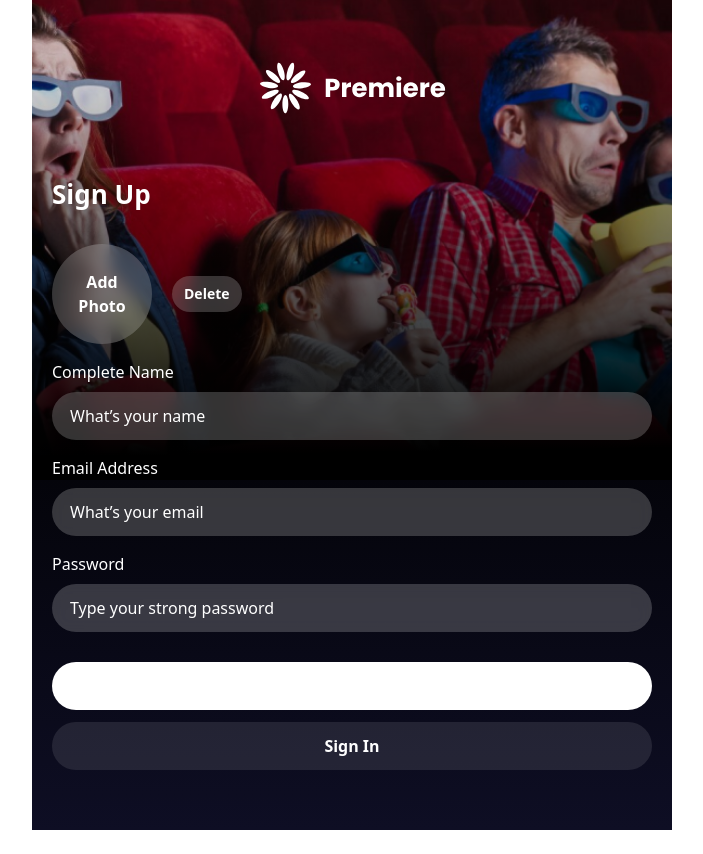
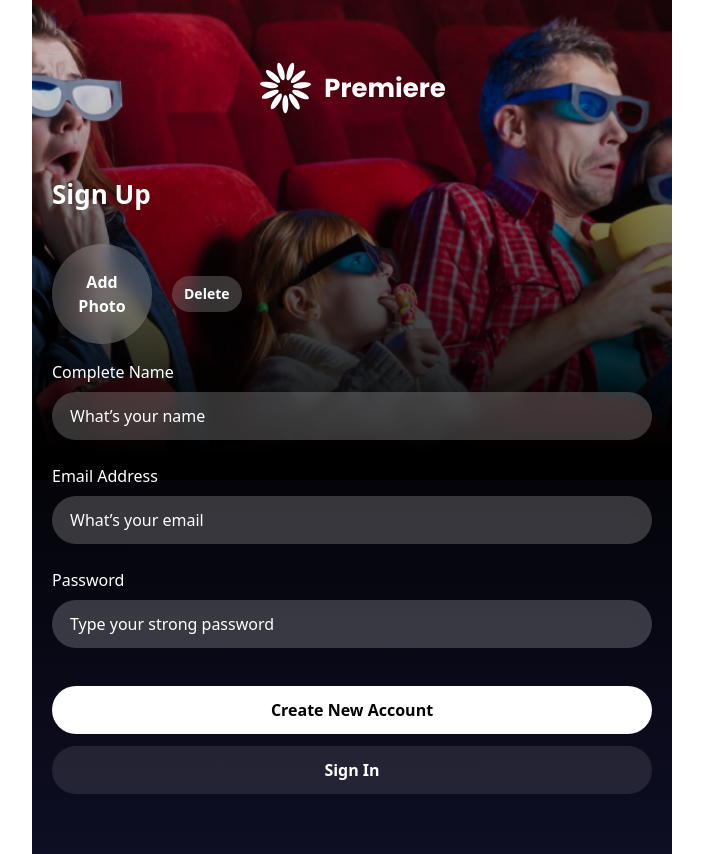
Before and after one commit to DioPrasetyo04/ProjectMovieTicket_FrontEnd, a React (Vite) app: page /sign-up in a window 1280 px wide. Shown: the whole page, without its empty margins (288-991 px from the left). Before the commit the page ends 830 px from the top, so only its background shows below. Built offline with nearby package versions, Linux system fonts and the light colour scheme; no server answers.

Commit message:
Update Customer Sign Up

```diff
--- a/src/customer.css
+++ b/src/customer.css
@@ -26,6 +26,31 @@
   .background-yellow {
     background-color: #eeff06;
   }
+
+  .text-premiere-black {
+    color: #010101;
+  }
+  .text-premiere-grey {
+    color: #908e8e;
+  }
+  .text-premiere-gree {
+    color: #009421;
+  }
+  .text-premiere-light-green {
+    color: #d5ffde;
+  }
+  .text-premiere-red {
+    color: #ff2149;
+  }
+  .text-premiere-light-red {
+    color: #ffdee4;
+  }
+  .text-premiere-yellow {
+    color: #e7a436;
+  }
+  .text-premiere-purple {
+    color: #5236ff;
+  }
 }
 
 @layer components {
@@ -46,14 +71,14 @@
 
 @theme inline {
   /* styling for theme variables with tailwind or css globals */
-  --premiere-black: (var(--color-premiere-black));
-  --premiere-grey: (var(--color-premiere-grey));
-  --premiere-green: (var(--color-premiere-green));
-  --premiere-light-green: (var(--color-premiere-light-green));
-  --premiere-red: (var(--color-premiere-red));
-  --premiere-light-red: (var(--color-premiere-light-red));
-  --premiere-yellow: (var(--color-premiere-yellow));
-  --premiere-purple: (var(--color-premiere-purple));
+  --text-premiere-black: (var(--color-premiere-black));
+  --text-premiere-grey: (var(--color-premiere-grey));
+  --text-premiere-green: (var(--color-premiere-green));
+  --text-premiere-light-green: (var(--color-premiere-light-green));
+  --text-premiere-red: (var(--color-premiere-red));
+  --text-premiere-light-red: (var(--color-premiere-light-red));
+  --text-premiere-yellow: (var(--color-premiere-yellow));
+  --text-premiere-purple: (var(--color-premiere-purple));
   --radius-sm: calc(var(--radius) - 4px);
   --radius-md: calc(var(--radius) - 2px);
   --radius-lg: var(--radius);
--- a/src/index.css
+++ b/src/index.css
@@ -29,14 +29,14 @@
 
 @theme inline {
   /* styling for theme variables with tailwind or css globals */
-  --premiere-black: (var(--color-premiere-black));
-  --premiere-grey: (var(--color-premiere-grey));
-  --premiere-green: (var(--color-premiere-green));
-  --premiere-light-green: (var(--color-premiere-light-green));
-  --premiere-red: (var(--color-premiere-red));
-  --premiere-light-red: (var(--color-premiere-light-red));
-  --premiere-yellow: (var(--color-premiere-yellow));
-  --premiere-purple: (var(--color-premiere-purple));
+  --text-premiere-black: (var(--color-premiere-black));
+  --text-premiere-grey: (var(--color-premiere-grey));
+  --text-premiere-green: (var(--color-premiere-green));
+  --text-premiere-light-green: (var(--color-premiere-light-green));
+  --text-premiere-red: (var(--color-premiere-red));
+  --text-premiere-light-red: (var(--color-premiere-light-red));
+  --text-premiere-yellow: (var(--color-premiere-yellow));
+  --text-premiere-purple: (var(--color-premiere-purple));
   --radius-sm: calc(var(--radius) - 4px);
   --radius-md: calc(var(--radius) - 2px);
   --radius-lg: var(--radius);
--- a/src/lib/config_backend.ts
+++ b/src/lib/config_backend.ts
@@ -7,7 +7,6 @@ export const globalInstance = axios.create({
   baseURL: urlBackend,
   headers: {
     Accept: "application/json",
-    "Content-Type": "application/json",
   },
 });
 
--- /dev/null
+++ b/src/pages/CustomerSignIn.tsx
@@ -0,0 +1,68 @@
+import React from "react";
+
+const CustomerSignIn = () => {
+  return (
+    <div
+      id="Content-Container"
+      className="relative flex flex-col w-full max-w-[640px] min-h-screen mx-auto bg-[linear-gradient(179.86deg,_#000000_40.82%,_#0E0E24_99.88%)] overflow-x-hidden"
+    >
+      <div id="Background" className="absolute top-0 w-full h-[480px]">
+        <div className="absolute w-full h-full top-0 bg-[linear-gradient(359.16deg,_#000000_6.6%,_rgba(14,14,36,0)_99.33%)]"></div>
+        <img
+          src="assets/images/backgrounds/signin.png"
+          className="w-full h-full object-cover"
+          alt="background"
+        />
+      </div>
+      <img
+        src="assets/images/logos/logo.svg"
+        className="relative flex max-w-[188px] mx-auto mt-[274px]"
+        alt="logo"
+      />
+      <form
+        action="discover.html"
+        className="relative flex flex-col gap-[30px] px-5 py-[60px] my-auto"
+      >
+        <h1 className="font-bold text-[26px] leading-[39px]">Sign In</h1>
+        <div className="flex flex-col gap-4">
+          <label className="flex flex-col gap-2">
+            <p>Email Address</p>
+            <input
+              type="email"
+              name=""
+              id=""
+              className="appearance-none outline-none rounded-full py-3 px-[18px] bg-[#FFFFFF33] backdrop-blur-sm font-semibold placeholder:font-normal placeholder:text-white focus:ring-1 focus:ring-white transition-all duration-300"
+              placeholder="What’s your email"
+            ></input>
+          </label>
+          <label className="flex flex-col gap-2">
+            <p>Password</p>
+            <input
+              type="password"
+              name=""
+              id=""
+              className="appearance-none outline-none rounded-full py-3 px-[18px] bg-[#FFFFFF33] backdrop-blur-sm font-semibold placeholder:font-normal placeholder:text-white focus:ring-1 focus:ring-white transition-all duration-300"
+              placeholder="Type your strong password"
+            ></input>
+          </label>
+        </div>
+        <div className="flex flex-col gap-3">
+          <button
+            type="submit"
+            className="w-full rounded-full py-3 px-[18px] bg-white text-center font-bold text-premiere-black"
+          >
+            Sign In to My Account
+          </button>
+          <a
+            href="index.html"
+            className="w-full rounded-full py-3 px-[18px] bg-white/10 text-center font-bold"
+          >
+            Create New Account
+          </a>
+        </div>
+      </form>
+    </div>
+  );
+};
+
+export default CustomerSignIn;
--- a/src/pages/CustomerSignUp.tsx
+++ b/src/pages/CustomerSignUp.tsx
@@ -1,6 +1,55 @@
-import React from "react";
+import { cn } from "@/lib/utils";
+import { signUp, signUpSchema } from "@/services/auth/auth.service";
+import type { RegisterValues } from "@/services/auth/auth.service";
+import { zodResolver } from "@hookform/resolvers/zod";
+import React, { useRef } from "react";
+import { useForm } from "react-hook-form";
+import { Link, useNavigate } from "react-router-dom";
+
+import "../customer.css";
+import { useMutation } from "@tanstack/react-query";
 
 const CustomerSignUp = () => {
+  const {
+    register,
+    handleSubmit,
+    formState: { errors },
+    watch,
+    setValue,
+  } = useForm<RegisterValues>({
+    resolver: zodResolver(signUpSchema),
+    defaultValues: {
+      name: "",
+      email: "",
+      password: "",
+    },
+  });
+
+  const navigate = useNavigate();
+
+  const { isPending, mutateAsync } = useMutation({
+    mutationFn: (data: FormData) => signUp(data),
+  });
+
+  const inputRef = useRef<HTMLInputElement>(null);
+
+  const photo = watch("photo");
+
+  const onSubmit = async (val: RegisterValues) => {
+    try {
+      const formData = new FormData();
+
+      formData.append("name", val.name);
+      formData.append("email", val.email);
+      formData.append("password", val.password);
+      formData.append("photo", val.photo);
+
+      await mutateAsync(formData);
+
+      navigate("/sign-in");
+    } catch (error) {}
+  };
+
   return (
     <div
       id="Content-Container"
@@ -20,83 +69,103 @@ const CustomerSignUp = () => {
         alt="logo"
       ></img>
       <form
-        action="signin.html"
+        onSubmit={handleSubmit(onSubmit)}
         className="relative flex flex-col gap-[30px] px-5 py-[60px] my-auto"
       >
         <h1 className="font-bold text-[26px] leading-[39px]">Sign Up</h1>
         <div className="flex flex-col gap-4">
           <div className="flex items-center gap-5">
             <label className="relative flex w-[100px] h-[100px] shrink-0 rounded-full overflow-hidden bg-[#FFFFFF33] backdrop-blur-sm">
-              <p
+              {!photo && (
+                <button
+                  type="button"
+                  onClick={() => inputRef?.current?.click()}
                   id="Text-Label"
-                className="w-full h-full flex items-center justify-center text-center font-semibold"
+                  className={cn(
+                    "w-full h-full flex items-center justify-center text-center font-semibold",
+                    photo === undefined ? "block" : "hidden"
+                  )}
                 >
                   Add <br />
                   Photo
-              </p>
+                </button>
+              )}
+              {photo && (
                 <img
                   id="Avatar-Preview"
-                src=""
-                className="w-full h-full object-cover hidden"
+                  src={URL.createObjectURL(photo)}
+                  className="w-full h-full object-cover"
                   alt="avatar"
                 ></img>
+              )}
               <input
                 type="file"
+                {...register("photo")}
+                ref={inputRef}
                 className="absolute bottom-0 -left-3/4 -z-30 opacity-0"
-                required
+                onChange={(e) => {
+                  if (e.target.files?.[0]) {
+                    setValue("photo", e.target.files[0]);
+                  }
+                }}
               ></input>
             </label>
             <button
               type="button"
+              onClick={() => setValue("photo", undefined)}
               className="rounded-full py-2 px-3 bg-[#FFFFFF33] backdrop-blur-sm font-bold text-sm"
             >
               Delete
             </button>
+            <p className="text-xs text-red-500">
+              {errors.photo?.message?.toString()}
+            </p>
           </div>
           <label className="flex flex-col gap-2">
             <p>Complete Name</p>
             <input
               type="text"
-              name=""
-              id=""
               className="appearance-none outline-none rounded-full py-3 px-[18px] bg-[#FFFFFF33] backdrop-blur-sm font-semibold placeholder:font-normal placeholder:text-white focus:ring-1 focus:ring-white transition-all duration-300"
               placeholder="What’s your name"
+              {...register("name")}
             ></input>
+            <p className="text-xs text-red-500">{errors.name?.message}</p>
           </label>
           <label className="flex flex-col gap-2">
             <p>Email Address</p>
             <input
               type="email"
-              name=""
-              id=""
               className="appearance-none outline-none rounded-full py-3 px-[18px] bg-[#FFFFFF33] backdrop-blur-sm font-semibold placeholder:font-normal placeholder:text-white focus:ring-1 focus:ring-white transition-all duration-300"
               placeholder="What’s your email"
+              {...register("email")}
             ></input>
+            <p className="text-xs text-red-500">{errors.email?.message}</p>
           </label>
           <label className="flex flex-col gap-2">
             <p>Password</p>
             <input
               type="password"
-              name=""
-              id=""
               className="appearance-none outline-none rounded-full py-3 px-[18px] bg-[#FFFFFF33] backdrop-blur-sm font-semibold placeholder:font-normal placeholder:text-white focus:ring-1 focus:ring-white transition-all duration-300"
               placeholder="Type your strong password"
+              {...register("password")}
             ></input>
+            <p className="text-xs text-red-500">{errors.password?.message}</p>
           </label>
         </div>
         <div className="flex flex-col gap-3">
           <button
+            disabled={isPending}
             type="submit"
             className="w-full rounded-full py-3 px-[18px] bg-white text-center font-bold text-premiere-black"
           >
             Create New Account
           </button>
-          <a
-            href="signin.html"
+          <Link
+            to="/sign-in "
             className="w-full rounded-full py-3 px-[18px] bg-white/10 text-center font-bold"
           >
             Sign In
-          </a>
+          </Link>
         </div>
       </form>
     </div>
--- a/src/router/customer/customerRoutes.tsx
+++ b/src/router/customer/customerRoutes.tsx
@@ -1,3 +1,4 @@
+import CustomerSignIn from "@/pages/CustomerSignIn";
 import CustomerSignUp from "@/pages/CustomerSignUp";
 import type { RouteObject } from "react-router-dom";
 
@@ -6,6 +7,10 @@ const customerRoutes: RouteObject[] = [
     path: "/sign-up",
     element: <CustomerSignUp></CustomerSignUp>,
   },
+  {
+    path: "/sign-in",
+    element: <CustomerSignIn></CustomerSignIn>,
+  },
 ];
 
 export default customerRoutes;
```
Lines whose indentation alone changed are shown as unchanged.
